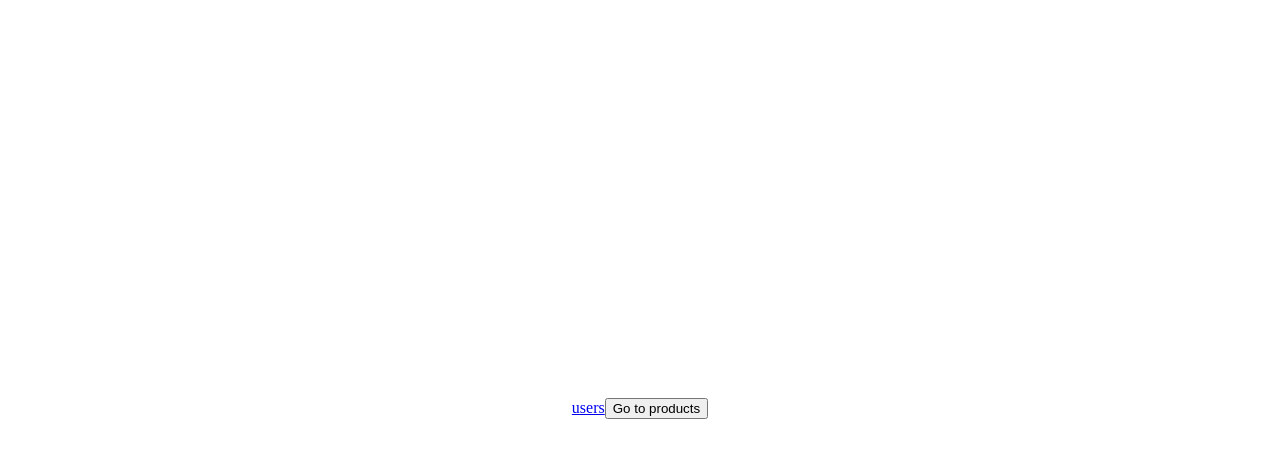
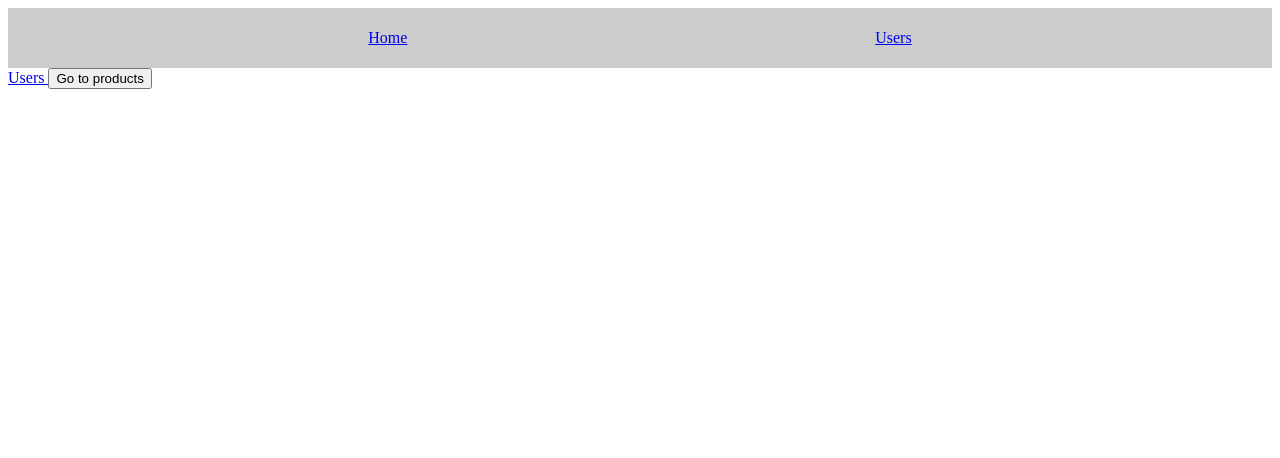
Before and after one commit to imrebartis/nuxtjs-2019, a Nuxt app in the folder my-first-nuxt-app/: page / in a window 1280 px wide. Shown: the top 458 px of the page. Built offline with nearby package versions, Linux system fonts and the light colour scheme.

Commit message:
use a 'normal' component (Header.vue in the components folder

```diff
--- /dev/null
+++ b/my-first-nuxt-app/components/Header.vue
@@ -0,0 +1,37 @@
+<template>
+  <header class="header">
+    <ul class="nav-items">
+      <li>
+        <nuxt-link to="/">
+          Home
+        </nuxt-link>
+      </li>
+      <li>
+        <nuxt-link to="/users">
+          Users
+        </nuxt-link>
+      </li>
+    </ul>
+  </header>
+</template>
+
+<style scoped>
+.header {
+  width: 100%;
+  height: 60px;
+  display: flex;
+  justify-content: center;
+  align-items: center;
+  background: #ccc;
+}
+
+.nav-items {
+  list-style: none;
+  padding: 0;
+  margin: 0;
+  display: flex;
+  justify-content: space-around;
+  align-items: center;
+  width: 80%;
+}
+</style>
--- a/my-first-nuxt-app/layouts/default.vue
+++ b/my-first-nuxt-app/layouts/default.vue
@@ -1,5 +1,16 @@
 <template>
   <div>
+    <Header />
     <nuxt />
   </div>
 </template>
+
+<script>
+import Header from '@/components/Header.vue'
+
+export default {
+  components: {
+    Header
+  }
+}
+</script>
--- a/my-first-nuxt-app/layouts/users.vue
+++ b/my-first-nuxt-app/layouts/users.vue
@@ -1,8 +1,19 @@
 <template>
   <div>
+    <Header />
     <header>
       Users section
     </header>
     <nuxt />
   </div>
 </template>
+
+<script>
+import Header from '@/components/Header.vue'
+
+export default {
+  components: {
+    Header
+  }
+}
+</script>
--- a/my-first-nuxt-app/pages/index.vue
+++ b/my-first-nuxt-app/pages/index.vue
@@ -1,43 +1,11 @@
 <template>
   <section class="container">
-    <nuxt-link to="/users">
-      users
+    <Header />
+     <nuxt-link to="/users">
+      Users
     </nuxt-link>
     <button @click="$router.push(`/products`)">
       Go to products
     </button>
   </section>
 </template>
-
-<style>
-.container {
-  margin: 0 auto;
-  min-height: 100vh;
-  display: flex;
-  justify-content: center;
-  align-items: center;
-  text-align: center;
-}
-
-.title {
-  font-family: 'Quicksand', 'Source Sans Pro', -apple-system, BlinkMacSystemFont,
-    'Segoe UI', Roboto, 'Helvetica Neue', Arial, sans-serif;
-  display: block;
-  font-weight: 300;
-  font-size: 100px;
-  color: #35495e;
-  letter-spacing: 1px;
-}
-
-.subtitle {
-  font-weight: 300;
-  font-size: 42px;
-  color: #526488;
-  word-spacing: 5px;
-  padding-bottom: 15px;
-}
-
-.links {
-  padding-top: 15px;
-}
-</style>
--- a/my-first-nuxt-app/pages/users/index.vue
+++ b/my-first-nuxt-app/pages/users/index.vue
@@ -1,3 +1,6 @@
 <template>
+<div>
+  <Header />
   <p>Please enter an id & click the button.</p>
+</div>
 </template>
```
